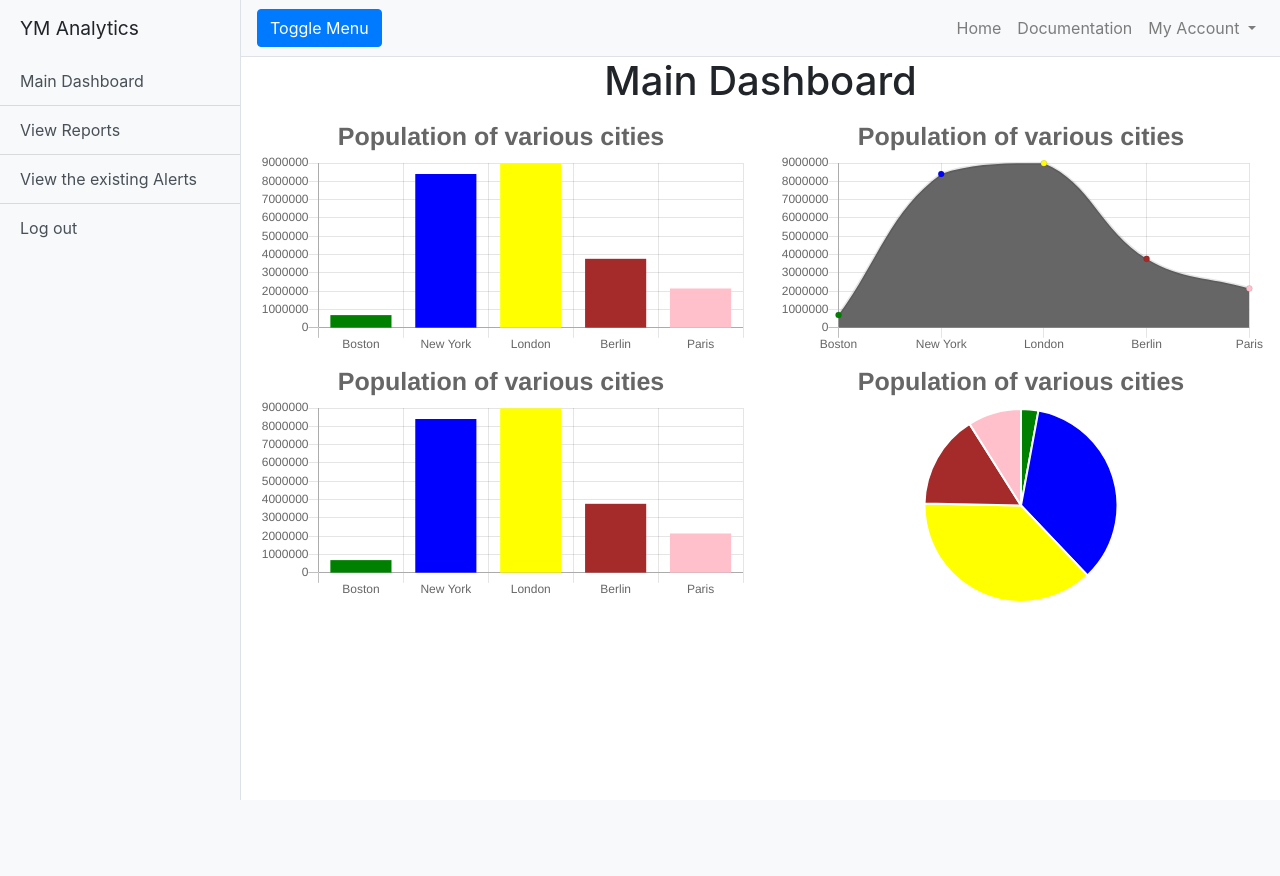
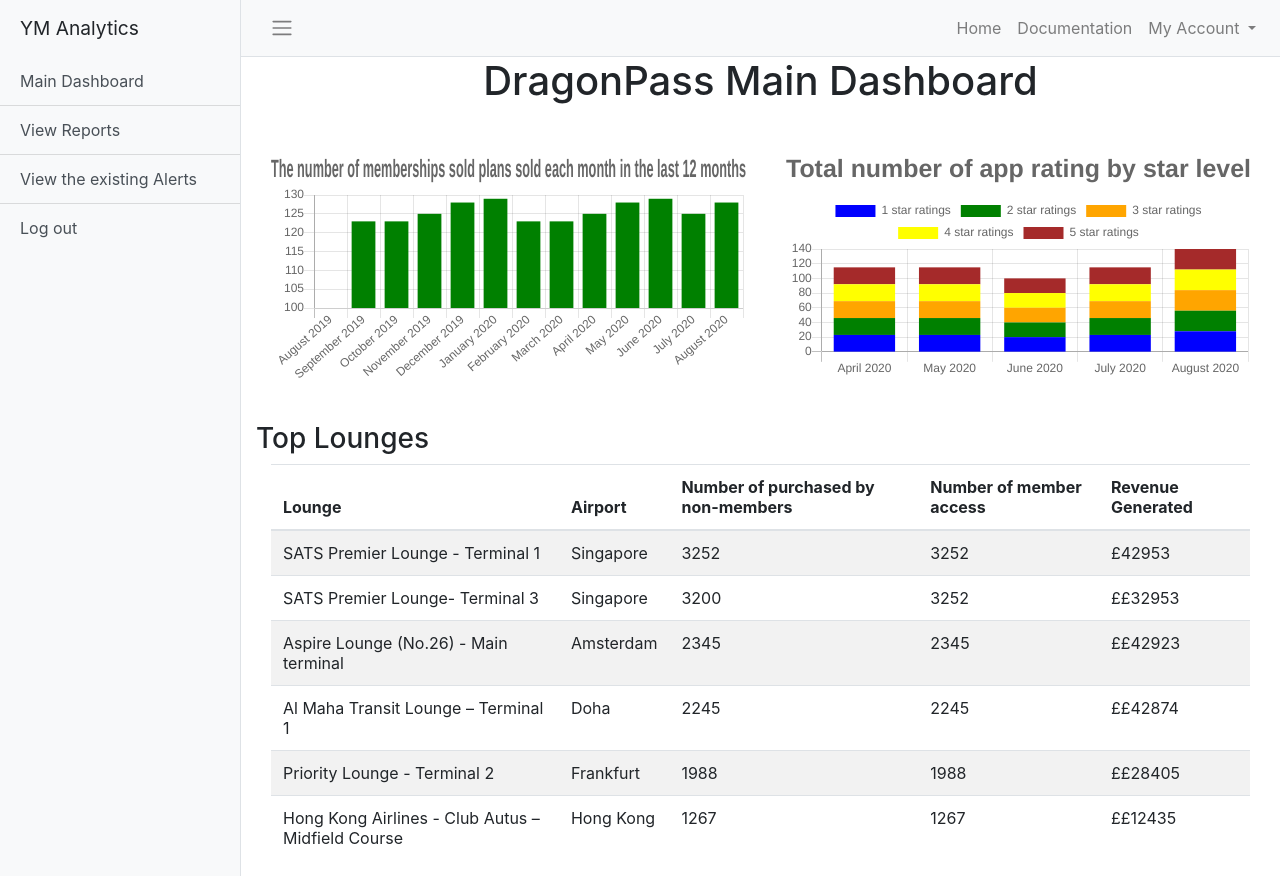
Before and after one commit to yonisM/ymanalytics, a Flask app: page /dashboard in a window 1280 px wide. Before the commit the page ends 800 px from the top, so only its background shows below. Run offline with Flask 2, Linux system fonts and the light colour scheme; some libraries are stand-ins or nearby versions.

Commit message:
improved dashboard

```diff
--- a/static/styles/style.css
+++ b/static/styles/style.css
@@ -1,4 +1,10 @@
- #wrapper {
+.row {
+    margin-top:25px;
+}
+
+
+
+#wrapper {
     overflow-x: hidden;
  }
 
--- a/templates/base2.html
+++ b/templates/base2.html
@@ -15,7 +15,7 @@
 
   <!-- Custom styles for this template -->
     <link rel= "stylesheet" type= "text/css" href= "{{ url_for('static',filename='styles/style.css') }}">
-
+    <link rel="stylesheet" href="https://cdnjs.cloudflare.com/ajax/libs/font-awesome/4.7.0/css/font-awesome.min.css">
 
   <script src="https://cdnjs.cloudflare.com/ajax/libs/Chart.js/2.9.3/Chart.js"></script>
 
@@ -42,7 +42,7 @@
     <div id="page-content-wrapper">
 
       <nav class="navbar navbar-expand-lg navbar-light bg-light border-bottom">
-        <button class="btn btn-primary" id="menu-toggle">Toggle Menu</button>
+        <button class="btn btn-default" id="menu-toggle"><span class="navbar-toggler-icon"></span></button>
 
         <button class="navbar-toggler" type="button" data-toggle="collapse" data-target="#navbarSupportedContent" aria-controls="navbarSupportedContent" aria-expanded="false" aria-label="Toggle navigation">
           <span class="navbar-toggler-icon"></span>
--- a/templates/dashboard.html
+++ b/templates/dashboard.html
@@ -6,11 +6,11 @@
 
 
 
-
-    <h1 style="text-align:center"> Main Dashboard</h1>
+<div class = "container">
+    <h1 style="text-align:center"> DragonPass Main Dashboard</h1>
 
 
-<div class ="row">
+<div class ="row" style="margin-top:40px">
     <div class = "col-md-6">
         <canvas id="myChart"></canvas>
     </div>
@@ -18,16 +18,85 @@
         <canvas id="myChart1"></canvas>
     </div>
 </div>
-<div class ="row">
-    <div class = "col-md-6">
-        <canvas id="myChart3"></canvas>
+
+
+
+
+
+
+<div class ="row" style="margin-top:40px">
+
+    <h3 style = "text-align: center"> Top Lounges </h3>
+
+
+    <div class = "col-md-12">
+        <table class="table table-striped">
+    <thead>
+      <tr>
+        <th>Lounge</th>
+        <th>Airport</th>
+        <th>Number of purchased by non-members</th>
+        <th>Number of member access</th>
+        <th>Revenue Generated</th>
+      </tr>
+    </thead>
+    <tbody>
+      <tr>
+        <td>SATS Premier Lounge - Terminal 1</td>
+        <td>Singapore</td>
+        <td>3252</td>
+        <td>3252</td>
+        <td>£42953</td>
+      </tr>
+      <tr>
+        <td>SATS Premier Lounge- Terminal 3</td>
+        <td>Singapore</td>
+        <td>3200</td>
+        <td>3252</td>
+        <td>££32953</td>
+      </tr>
+      <tr>
+        <td>Aspire Lounge (No.26) - Main terminal</td>
+        <td>Amsterdam</td>
+        <td>2345</td>
+        <td>2345</td>
+        <td>££42923</td>
+      </tr>
+        <tr>
+        <td>Al Maha Transit Lounge – Terminal 1</td>
+        <td>Doha</td>
+        <td>2245</td>
+        <td>2245</td>
+        <td>££42874</td>
+      </tr>
+      <tr>
+        <td>Priority Lounge - Terminal 2</td>
+        <td>Frankfurt</td>
+        <td>1988</td>
+        <td>1988</td>
+        <td>££28405</td>
+      </tr>
+      <tr>
+        <td>Hong Kong Airlines - Club Autus – Midfield Course</td>
+        <td>Hong Kong</td>
+        <td>1267</td>
+        <td>1267</td>
+        <td>££12435</td>
+      </tr>
+
+
+
+
+
+    </tbody>
+  </table>
+
+
     </div>
-    <div class = "col-md-6">
-        <canvas id="myChart4"></canvas>
-    </div>
+
 </div>
 
-
+</div>
 
 
 
@@ -38,16 +107,16 @@
     let massPopCharts = new Chart(myChart, {
         type:'bar', //different bar types includes bar, horizontalBar, pie, line, doughnut, radar, polarArea
         data:{
-            labels:['Boston','New York','London', 'Berlin', 'Paris'],
+            labels:['August 2019', 'September 2019', 'October 2019', 'November 2019', 'December 2019', 'January 2020', 'February 2020', 'March 2020', 'April 2020', 'May 2020', 'June 2020', 'July 2020', 'August 2020'],
             datasets:[{
                 label: 'Population',
-                data:[694583,8399000,8982000,3769000,2148000],
-                //backgroundColor:'green',
-                backgroundColor:['green','blue','yellow','brown','pink'],
+                data:[100,123,123,125,128,129,123,123,125,128,129,125,128,129,128,129],
+                backgroundColor:'green',
+                //backgroundColor:['green','blue','yellow','brown','pink',],
                     }]
         },
         options:{
-            title:{display:true, text: 'Population of various cities',fontSize:25},
+            title:{display:true, text: 'The number of memberships sold plans sold each month in the last 12 months',fontSize:25},
             legend:{display:false}
         },
 
@@ -60,24 +129,85 @@
         let myChart1 = document.getElementById('myChart1').getContext('2d');
 
     let massPopCharts1 = new Chart(myChart1, {
-        type:'line', //different bar types includes bar, horizontalBar, pie, line, doughnut, radar, polarArea
+        type:'bar', //different bar types includes bar, horizontalBar, pie, line, doughnut, radar, polarArea
         data:{
-            labels:['Boston','New York','London', 'Berlin', 'Paris'],
+            labels:['April 2020','May 2020','June 2020', 'July 2020', 'August 2020'],
             datasets:[{
-                label: 'Population',
-                data:[694583,8399000,8982000,3769000,2148000],
-                //backgroundColor:'green',
-                backgroundColor:['green','blue','yellow','brown','pink'],
-                    }]
+				label: '1 star ratings',
+				data: [
+					'23',
+					'23',
+					'20',
+					'23',
+					'28'
+				],
+                backgroundColor:'blue',
+			}, {
+				label: '2 star ratings',
+				data: [
+					'23',
+					'23',
+					'20',
+					'23',
+					'28'
+				],
+                backgroundColor:'green',
+			}, {
+				label: '3 star ratings',
+				data: [
+					'23',
+					'23',
+					'20',
+					'23',
+					'28'
+				],
+                backgroundColor:'orange',
+            }, {
+  				label: '4 star ratings',
+				data: [
+					'23',
+					'23',
+					'20',
+					'23',
+					'28'
+				],
+                backgroundColor:'yellow',
+            }, {
+  				label: '5 star ratings',
+				data: [
+					'23',
+					'23',
+					'20',
+					'23',
+					'28'
+				],
+                backgroundColor:'brown',
+
+                }]
         },
         options:{
-            title:{display:true, text: 'Population of various cities',fontSize:25},
-            legend:{display:false}
+            title:{display:true, text: 'Total number of app rating by star level',fontSize:25},
+            legend:{display:true},
+            scales: {
+                xAxes: [{
+                    stacked: true
+                }],
+                yAxes: [{
+                    stacked: true
+            }]
         },
-
         layout:{ padding:{left:10}
             }
+        }
     });
+
+
+
+
+
+
+
+
 
 //chart 3
     let myChart3 = document.getElementById('myChart3').getContext('2d');
--- a/templates/index.html
+++ b/templates/index.html
@@ -28,8 +28,8 @@
   <!-- Navigation -->
   <nav class="navbar navbar-light bg-light static-top">
     <div class="container">
-      <a class="navbar-brand" href="#">YM Analytics</a>
-      <a class="btn btn-primary" href="{{ url_for('signup')}}">Sign In</a>
+      <a class="navbar-brand" style = "color:black" href="#">YM Analytics</a>
+      <a class="btn btn-primary" href="{{ url_for('login')}}">Log in</a>
     </div>
   </nav>
 
@@ -42,7 +42,7 @@
           <h1 class="mb-5">Analyse your website and app data easily with us!</h1>
         </div>
         <div class="col-md-10 col-lg-8 col-xl-7 mx-auto">
-            <a href="{{ url_for('signup')}}" class="btn btn-danger"> Sign up today</a>
+            <a href="{{ url_for('login')}}" class="btn btn-danger"> Login to your account</a>
         </div>
       </div>
     </div>
--- a/templates/login.html
+++ b/templates/login.html
@@ -25,7 +25,7 @@
 
     <hr>
 
-    <p>Don/t have an account? <a href="{{ url_for('signup')}}">Sign up today!</a></p>
+    <p>Don't have an account? <a href="{{ url_for('signup')}}">Sign up today!</a></p>
 
 
 </form>
```
